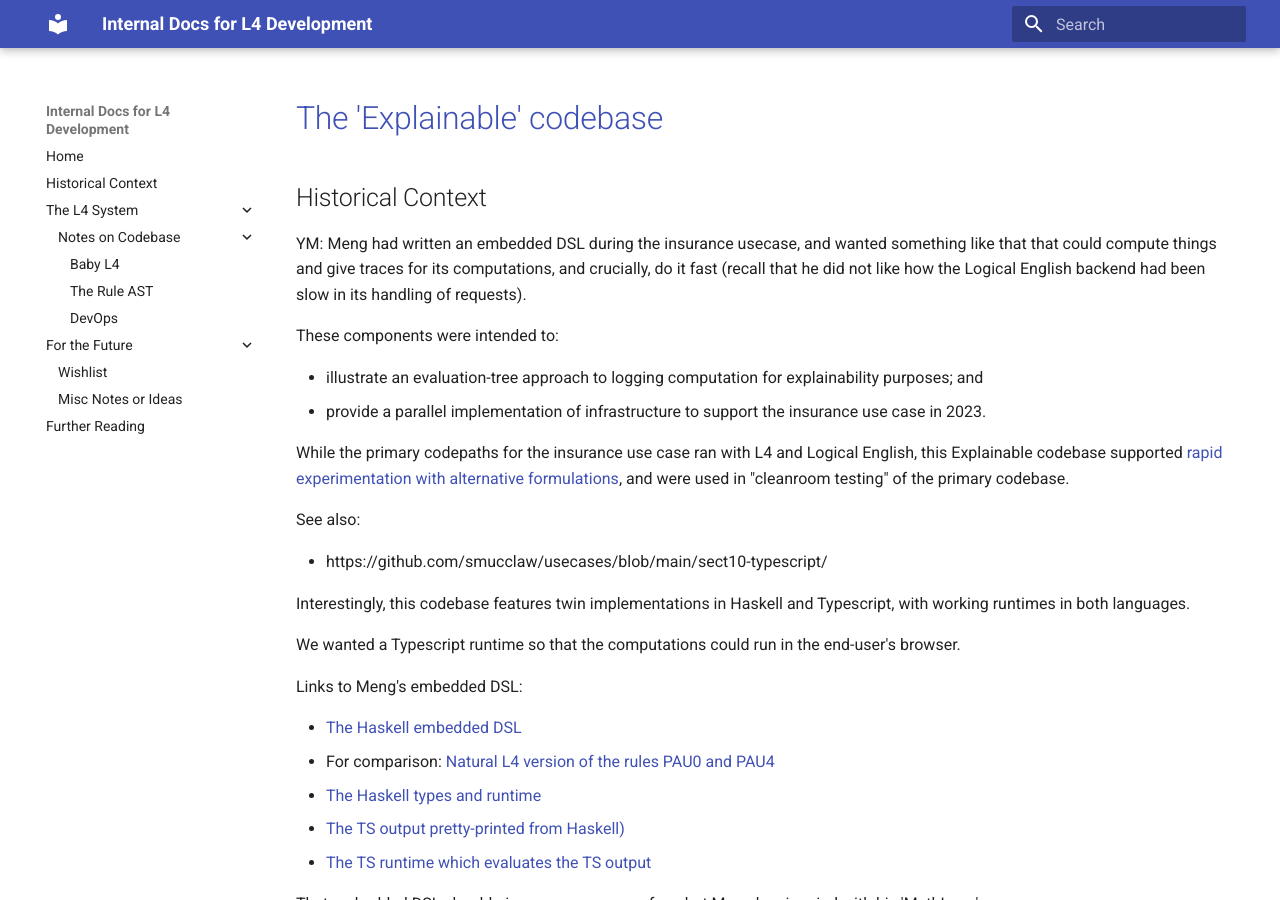
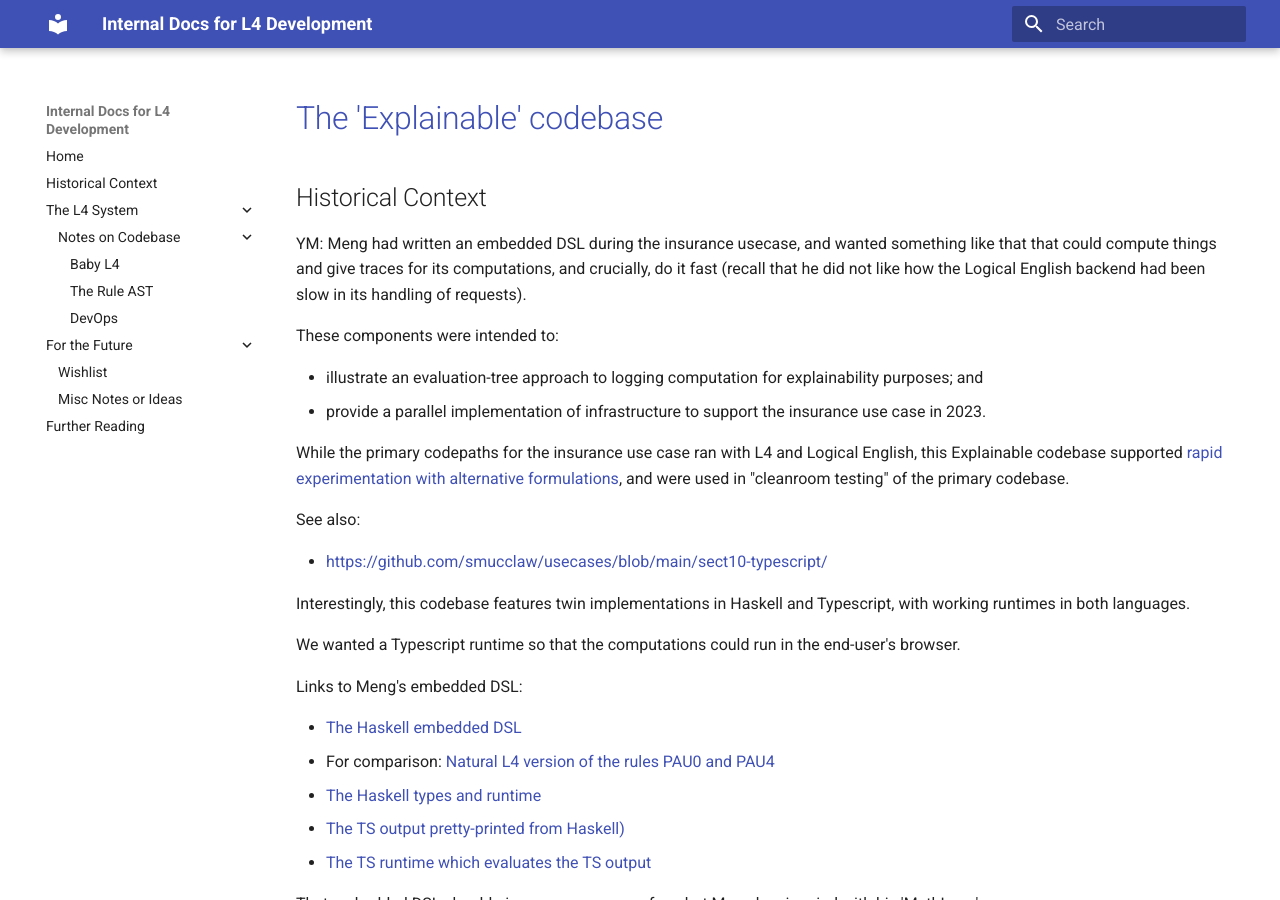
Before and after one commit to smucclaw/internal_docs, an MkDocs documentation site: the page built from docs/current_system/codebase/explainable.md, in a window 1280 px wide and 900 px high. Built offline with MkDocs 1.6.1 and Material for MkDocs 9.7.7, drawn with Linux system fonts in a browser that asks for light colours.

````diff
--- a/docs/current_system/codebase/explainable.md
+++ b/docs/current_system/codebase/explainable.md
@@ -17,7 +17,7 @@ and were used in "cleanroom testing" of the primary codebase.
 
 See also:
 
-- https://github.com/smucclaw/usecases/blob/main/sect10-typescript/
+- <https://github.com/smucclaw/usecases/blob/main/sect10-typescript/>
 
 Interestingly, this codebase features twin implementations in Haskell and Typescript, with working runtimes in both languages.
 
@@ -25,11 +25,11 @@ We wanted a Typescript runtime so that the computations could run in the end-use
 
 Links to Meng's embedded DSL:
 
-* [The Haskell embedded DSL](https://github.com/smucclaw/usecases/blob/main/sect10-haskell/src/ToMathLang.hs)
-  * For comparison: [Natural L4 version of the rules PAU0 and PAU4](https://docs.google.com/spreadsheets/d/1cWAb7Ba4HJovQn1PquZzYJjnjKUuhEPhNHzAH4ZfV4I/edit#gid=2100528279)
-* [The Haskell types and runtime](https://github.com/smucclaw/dsl/blob/main/lib/haskell/explainable/src/Explainable/MathLang.hs)
-* [The TS output pretty-printed from Haskell)](https://github.com/smucclaw/usecases/blob/main/sect10-typescript/src/pau.ts)
-* [The TS runtime which evaluates the TS output](https://github.com/smucclaw/usecases/blob/main/sect10-typescript/src/mathlang.ts)
+- [The Haskell embedded DSL](https://github.com/smucclaw/usecases/blob/main/sect10-haskell/src/ToMathLang.hs)
+  - For comparison: [Natural L4 version of the rules PAU0 and PAU4](https://docs.google.com/spreadsheets/d/1cWAb7Ba4HJovQn1PquZzYJjnjKUuhEPhNHzAH4ZfV4I/edit#gid=2100528279)
+- [The Haskell types and runtime](https://github.com/smucclaw/dsl/blob/main/lib/haskell/explainable/src/Explainable/MathLang.hs)
+- [The TS output pretty-printed from Haskell)](https://github.com/smucclaw/usecases/blob/main/sect10-typescript/src/pau.ts)
+- [The TS runtime which evaluates the TS output](https://github.com/smucclaw/usecases/blob/main/sect10-typescript/src/mathlang.ts)
 
 That embedded DSL should give you some sense for what Meng has in mind with his 'MathLang'.
 
@@ -78,7 +78,6 @@ All the above is orchestrated by a `Makefile` under `sect10-typescript`.
 
 Note that the business logic was independently encoded in the internal MathLang DSL and was not wired up to read from the Natural4 spreadsheets.
 
-
 ### 'Generic MathLang' vs 'MathLang'
 
 The term 'MathLang' is used in a couple of different ways. On the broadest sense, MathLang is supposed to be some kind of functional programming language. But there are also more specific senses; for example, it could also refer to *the specific embedded DSL Meng had whipped up* (see above) --- a DSL that departs from a more 'generic' / 'undergrad-textbook' functional programming language in some ways that make the translation to it more effortful.
@@ -114,7 +113,7 @@ graph TB;
     classDef highlight fill:#f9f,stroke:#333,stroke-width:2px;
 
     subgraph C ["natural4-exe (app/Main.hs)"]
-	Parser --> Interpreter;
+ Parser --> Interpreter;
     end
 
     C --"runs"--> C1["the Generic MathLang codebase\n(2024)"];
@@ -130,10 +129,8 @@ graph TB;
     E--"hopefully somehow\nbackward-compatible with"-->F["Explainable/MathLang.hs"];
 
     F --"which takes it the rest of the way to"-->G["the Typescript runtime"]
-	class F,G tsruntime
+ class F,G tsruntime
 ```
-
-
 
 ## Types
 
````
Also changed, not shown: docs/current_system/codebase/natural4.md (+6 -8 lines), docs/current_system/codebase/visualizations.md (+5 -3 lines).
